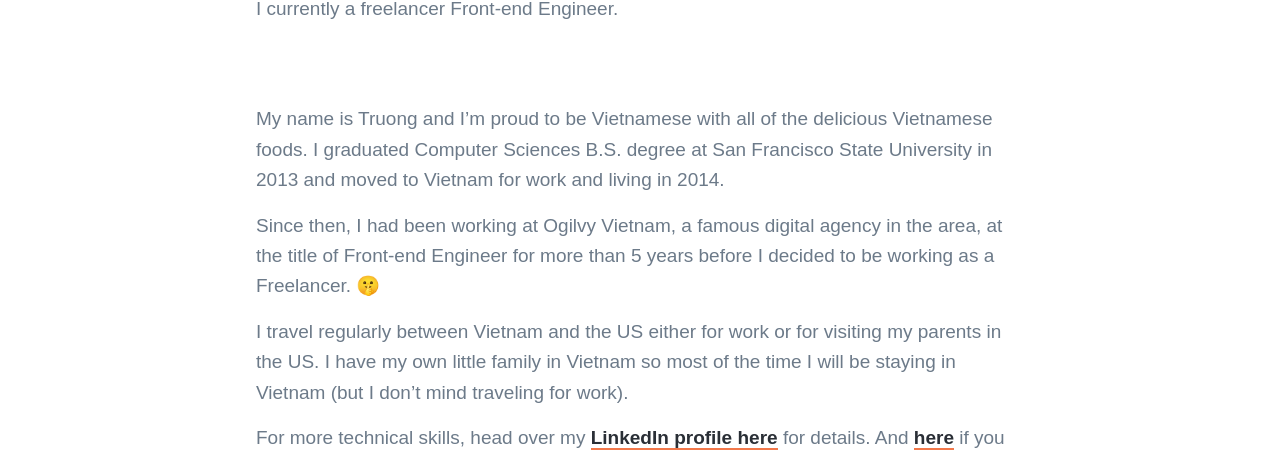
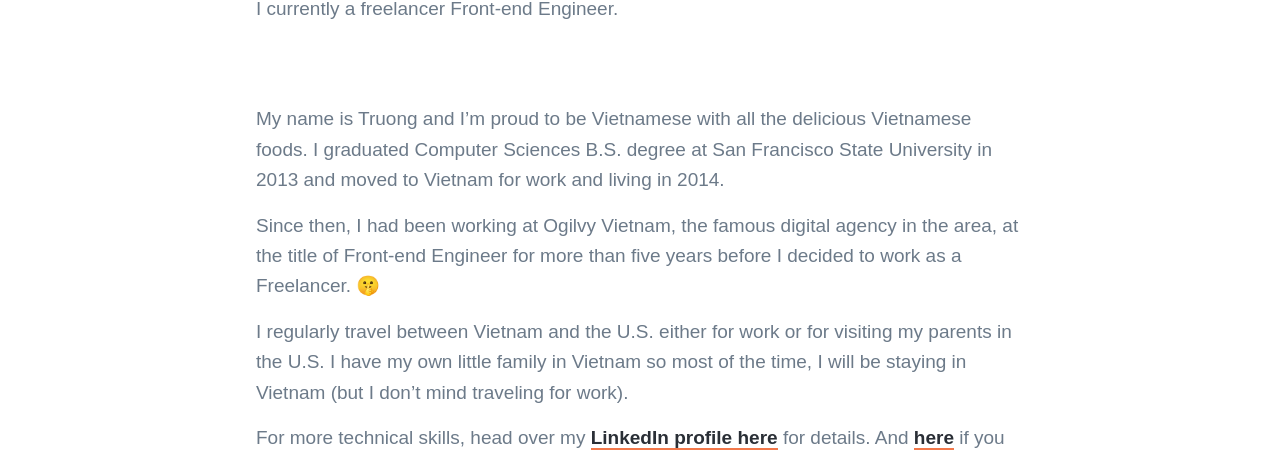
Before and after one commit to truongoi/truongnguyen.io, a Jekyll site: the page built from _pages/about.md, in a window 1280 px wide. Shown: the part 285-740 px from the top of the page. Built offline with Jekyll 4.4.1, drawn with Linux system fonts in a browser that asks for light colours; nearby versions of some CDN libraries; some web fonts are replaced; a script that is not in the unit is left out.

Commit message:
Update Page “about”

```diff
--- a/_pages/about.md
+++ b/_pages/about.md
@@ -9,12 +9,11 @@ published: true
 comments: false
 subtitle: I currently a freelancer Front‑end Engineer.
 ---
-My name is Truong and I'm proud to be Vietnamese with all of the delicious Vietnamese foods. I graduated Computer Sciences B.S. degree at San Francisco State University in 2013 and moved to Vietnam for work and living in 2014.
+My name is Truong and I'm proud to be Vietnamese with all the delicious Vietnamese foods. I graduated Computer Sciences B.S. degree at San Francisco State University in 2013 and moved to Vietnam for work and living in 2014.
 
-Since then, I had been working at Ogilvy Vietnam, a famous digital agency in the area, at the title of Front-end Engineer for more than 5 years before I decided to be working as a Freelancer. 🤫
+Since then, I had been working at Ogilvy Vietnam, the famous digital agency in the area, at the title of Front-end Engineer for more than five years before I decided to work as a Freelancer. 🤫
 
-I travel regularly between Vietnam and the US either for work or for visiting my parents in the US.
-I have my own little family in Vietnam so most of the time I will be staying in Vietnam (but I don't mind traveling for work).
+I regularly travel between Vietnam and the U.S. either for work or for visiting my parents in the U.S. I have my own little family in Vietnam so most of the time, I will be staying in Vietnam (but I don't mind traveling for work).
 
 For more technical skills, head over my [LinkedIn profile here](https://www.linkedin.com/in/truong-nguyen-dev/) for details. And [here](/contact/) if you want to say hi. 😄
 
```
